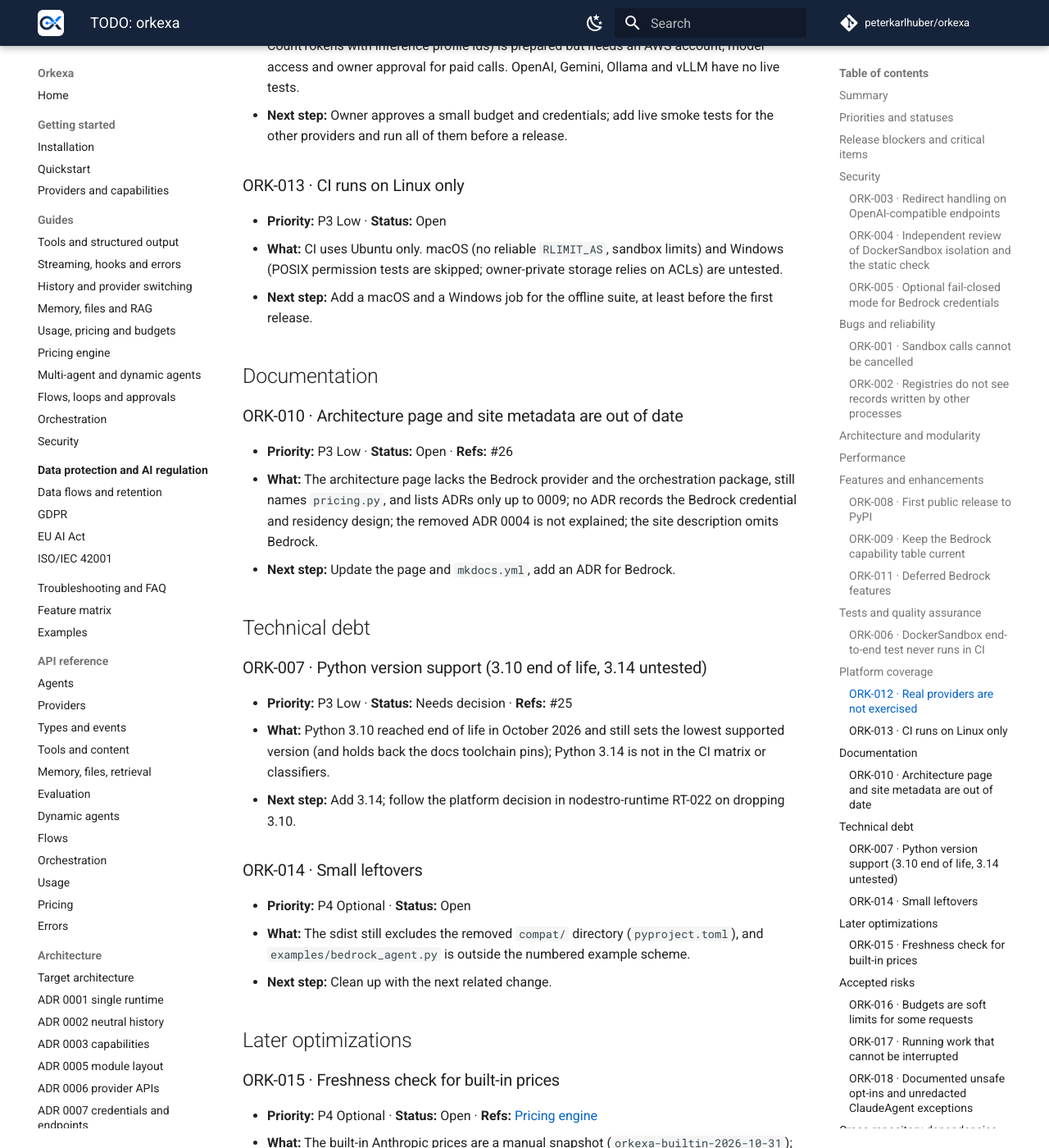
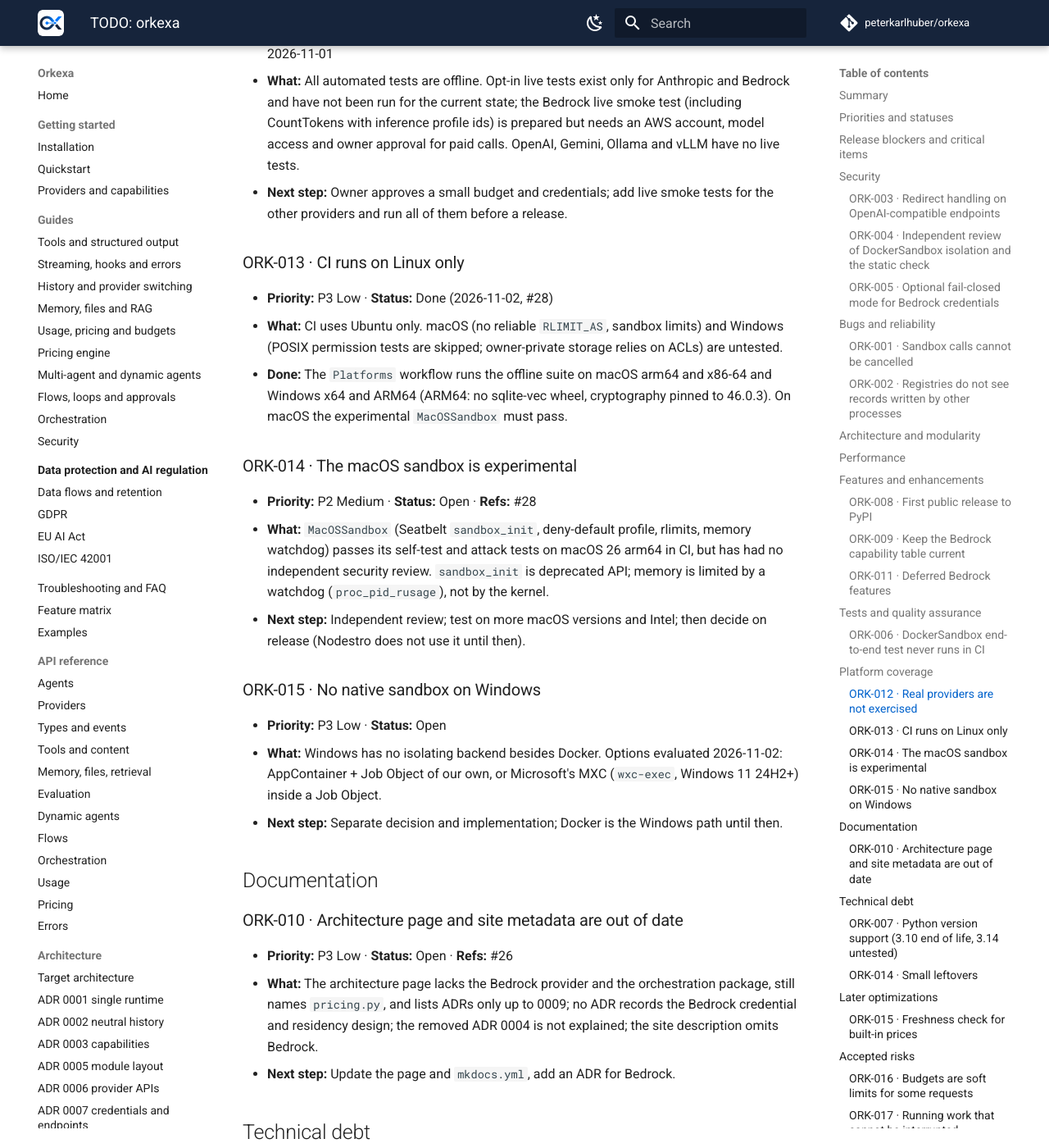
Before and after one commit to peterkarlhuber/orkexa, an MkDocs documentation site: the page built from docs/TODO.md, in a window 1280 px wide and 1400 px high, scrolled down 4323 px. Shown: the whole window at 82% size. Built offline with MkDocs 1.6.1 and Material for MkDocs 9.7.7, drawn with Linux system fonts in a browser that asks for light colours; comment, search, counter and statistics services are not loaded; some of the changed text lies outside the part shown.

Commit message:
docs: ORK-001, ORK-006, ORK-013 done; add ORK-014 (macOS sandbox review) and ORK-015 (Windows)
Co-Authored-By: Claude Opus 5.5 <noreply@anthropic.com>
Claude-Session: https://claude.ai/code/session_011tY7T9AsuV3Wme6fqCVgAn

```diff
--- a/docs/TODO.md
+++ b/docs/TODO.md
@@ -68,11 +68,13 @@ None known.
 
 ### ORK-001 · Sandbox calls cannot be cancelled
 
-- **Priority:** P2 Medium · **Status:** Open · **Refs:** #22, internal backend audit 2026-11-01, finding B-03
+- **Priority:** P2 Medium · **Status:** Done (2026-11-02, #28) · **Refs:** #22, internal backend audit 2026-11-01, finding B-03
 - **What:** `SubprocessSandbox` and `DockerSandbox` run until their timeout after the caller cancels; the `Sandbox`
   base class has no cancellation hook (`src/orkexa/dynamic/sandbox.py`). Nodestro's own Linux sandbox stops at once.
-- **Next step:** Add a cancellation signal to the sandbox API, kill the process and remove the container, with tests.
-- **Depends on:** nodestro-runtime must pass its cancellation into Orkexa sandboxes afterwards.
+- **Done:** `orkexa.dynamic.lifecycle` (`cancel_scope`, `bind_cancel`, `SandboxCancelled`) and `Sandbox.cancel()`;
+  `run_bounded` kills the process group, `DockerSandbox` removes the container. Tested on Linux, macOS and
+  Windows (`tests/test_sandbox_lifecycle.py`) and against a real daemon (`tests/test_docker_sandbox.py`).
+  nodestro-runtime's `sandbox_cancel` uses the same context (nodestro-runtime #78).
 
 ### ORK-002 · Registries do not see records written by other processes
 
@@ -121,10 +123,11 @@ None known.
 
 ### ORK-006 · DockerSandbox end-to-end test never runs in CI
 
-- **Priority:** P2 Medium · **Status:** Open · **Refs:** #23, internal backend audit 2026-11-01 (B-01, test gaps)
+- **Priority:** P2 Medium · **Status:** Done (2026-11-02, #28) · **Refs:** #23, internal backend audit 2026-11-01 (B-01, test gaps)
 - **What:** The only real-container test is skipped because no CI job builds the `orkexa-sandbox` image; the
   container paths of bounded output and cleanup are tested only against a mocked `docker` CLI.
-- **Next step:** Add a CI job that builds `docker/sandbox.Dockerfile` and runs the Docker tests.
+- **Done:** The `docker` job of the `Platforms` workflow builds the image and runs the Docker tests with
+  `ORKEXA_REQUIRE_DOCKER=1` (a missing daemon or image fails the job instead of skipping).
 
 ## Platform coverage
 
@@ -141,10 +144,27 @@ None known.
 
 ### ORK-013 · CI runs on Linux only
 
-- **Priority:** P3 Low · **Status:** Open
+- **Priority:** P3 Low · **Status:** Done (2026-11-02, #28)
 - **What:** CI uses Ubuntu only. macOS (no reliable `RLIMIT_AS`, sandbox limits) and Windows (POSIX permission
   tests are skipped; owner-private storage relies on ACLs) are untested.
-- **Next step:** Add a macOS and a Windows job for the offline suite, at least before the first release.
+- **Done:** The `Platforms` workflow runs the offline suite on macOS arm64 and x86-64 and Windows x64 and ARM64
+  (ARM64: no sqlite-vec wheel, cryptography pinned to 46.0.3). On macOS the experimental `MacOSSandbox` must pass.
+
+### ORK-014 · The macOS sandbox is experimental
+
+- **Priority:** P2 Medium · **Status:** Open · **Refs:** #28
+- **What:** `MacOSSandbox` (Seatbelt `sandbox_init`, deny-default profile, rlimits, memory watchdog) passes its
+  self-test and attack tests on macOS 26 arm64 in CI, but has had no independent security review. `sandbox_init`
+  is deprecated API; memory is limited by a watchdog (`proc_pid_rusage`), not by the kernel.
+- **Next step:** Independent review; test on more macOS versions and Intel; then decide on release
+  (Nodestro does not use it until then).
+
+### ORK-015 · No native sandbox on Windows
+
+- **Priority:** P3 Low · **Status:** Open
+- **What:** Windows has no isolating backend besides Docker. Options evaluated 2026-11-02: AppContainer + Job
+  Object of our own, or Microsoft's MXC (`wxc-exec`, Windows 11 24H2+) inside a Job Object.
+- **Next step:** Separate decision and implementation; Docker is the Windows path until then.
 
 ## Documentation
 
@@ -208,11 +228,11 @@ None known.
 
 | This repo item | Other repo | Other item | Relation |
 |---|---|---|---|
-| ORK-001 | nodestro-runtime | audit B-03 (runtime side) | Runtime passes cancellation into Orkexa sandboxes once ORK-001 lands |
+| ORK-001 | nodestro-runtime | audit B-03 (runtime side) | Done: runtime #78 uses Orkexa's cancel context |
 | ORK-002 | nodestro-runtime | #57 (registry refresh workaround) | Runtime can drop its workaround after ORK-002 |
 | ORK-005 | nodestro-runtime | `require_session` guard | Runtime already enforces it; ORK-005 would add a second layer |
 | ORK-007 | nodestro-runtime | RT-022 (supported Python versions) | One platform decision, held in runtime; runtime depends on Orkexa |
-| Any change | nodestro-runtime | Orkexa pin (`pyproject.toml`, now `3467940`) | Changes reach Nodestro only through a coordinated pin cascade |
+| Any change | nodestro-runtime | Orkexa pin (`pyproject.toml`, now `544ef92`) | Changes reach Nodestro only through a coordinated pin cascade |
 
 ## Maintaining this file
 
```
